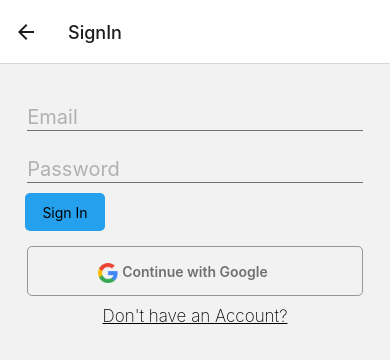
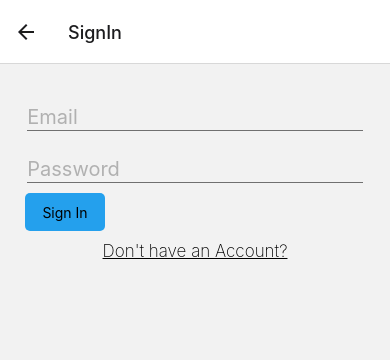
Before and after one commit to jorge-cob/react-native-expo-auth-v2, a React Native app: screen /SignIn in a window 390 px wide. Shown: the top 360 px of the page. Built offline with nearby package versions, Linux system fonts and the light colour scheme; what expo-web-browser would draw is missing.

Commit message:
button component

```diff
--- a/src/components/google-button/google-button.component.tsx
+++ /dev/null
@@ -1,60 +0,0 @@
-import { ActivityIndicator, Image, StyleSheet, Text, TouchableOpacity, View } from 'react-native'
-
-type GoogleButtonProps = {
-  color?: string
-  backgroundColor?: string
-  disabled?: boolean
-  loading?: boolean
-  textStyle?: any
-  onPress: () => void
-  children: string
-}
-
-const GoogleButton = (props: GoogleButtonProps) => {
-  const { color, backgroundColor, disabled, loading, children } = props
-  return (
-    <TouchableOpacity
-      {...props}
-      style={[
-        styles.container,
-        {
-          opacity: disabled ? 0.5 : 1,
-          backgroundColor
-        }
-      ]}
-    >
-      {loading ? (
-        <ActivityIndicator size={'small'} color={color} />
-      ) : (
-        <View style={{ width: '100%', alignItems: 'center' }}>
-          <Image style={styles.logo} source={require('./google-logo.png')} />
-          <Text style={[styles.label, { color }]}>{children}</Text>
-        </View>
-      )}
-    </TouchableOpacity>
-  )
-}
-
-export default GoogleButton
-
-const styles = StyleSheet.create({
-  container: {
-    height: 50,
-    justifyContent: 'center',
-    alignItems: 'center',
-    borderRadius: 5,
-    borderWidth: 1,
-    borderColor: '#3f3f3f7f'
-  },
-  logo: {
-    position: 'absolute',
-    left: 70,
-    width: 20,
-    height: 20,
-    marginRight: 20
-  },
-  label: {
-    fontSize: 14,
-    fontWeight: '600'
-  }
-})
--- a/src/screens/SignInScreen.tsx
+++ b/src/screens/SignInScreen.tsx
@@ -14,8 +14,6 @@ import {
 } from 'react-native'
 
 import { AuthNavigatorParamList } from '../navigation/AuthNavigator'
-
-import GoogleButton from '../components/google-button/google-button.component'
 
 
 WebBrowser.maybeCompleteAuthSession()
@@ -60,12 +58,6 @@ const SignInScreen: React.FC<SignInScreenProps> = (props) => {
           <TouchableOpacity style={styles.signButton} onPress={() => {}}>
             <Text>Sign In</Text>
           </TouchableOpacity>
-
-          <View style={styles.form}>
-            <GoogleButton onPress={() => {}} color="#707070">
-              Continue with Google
-            </GoogleButton>
-          </View>
 
           <View style={{ marginTop: 10 }}>
             <Text style={styles.switchInAndUpText} onPress={() => props.navigation.push('SignUp')}>
--- a/src/screens/SignUpScreen.tsx
+++ b/src/screens/SignUpScreen.tsx
@@ -16,7 +16,6 @@ import {
 } from 'react-native'
 import Button from '../components/google-button/button/Button'
 
-import GoogleButton from '../components/google-button/google-button.component'
 import { AuthNavigatorParamList } from '../navigation/AuthNavigator'
 
 export const isAndroid = () => Platform.OS === 'android'
@@ -80,13 +79,6 @@ const SignUpScreen: React.FC<SignUpScreenProps> = (props) => {
           >
             Sign In
           </Button>
-
-          <View style={styles.form}>
-            <GoogleButton onPress={() => {}} color="#707070">
-              Continue with Google
-            </GoogleButton>
-          </View>
-
           <View style={{ marginTop: 10 }}>
             <Text style={styles.switchInAndUpText} onPress={() => props.navigation.push('SignIn')}>
               Already have an account?
```
